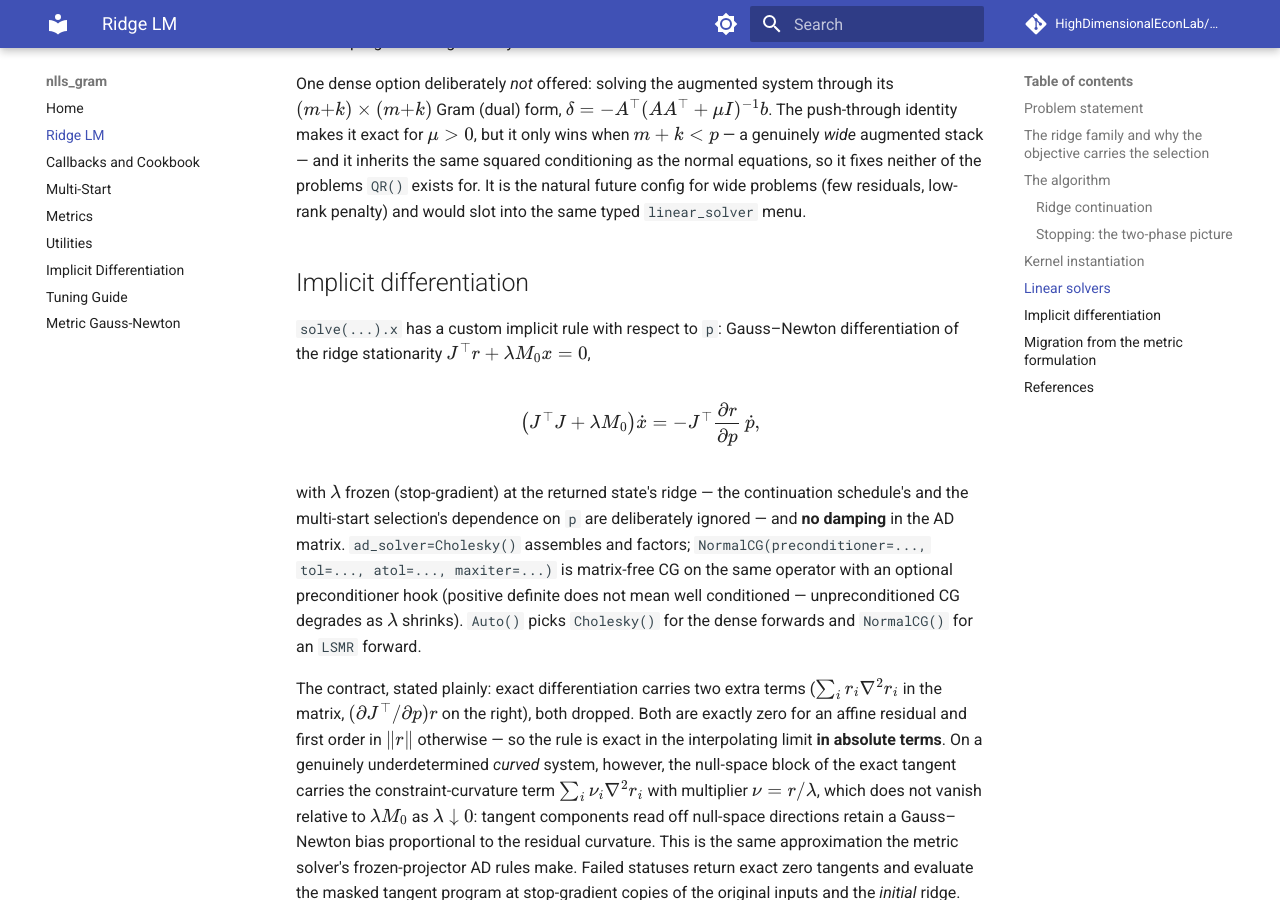
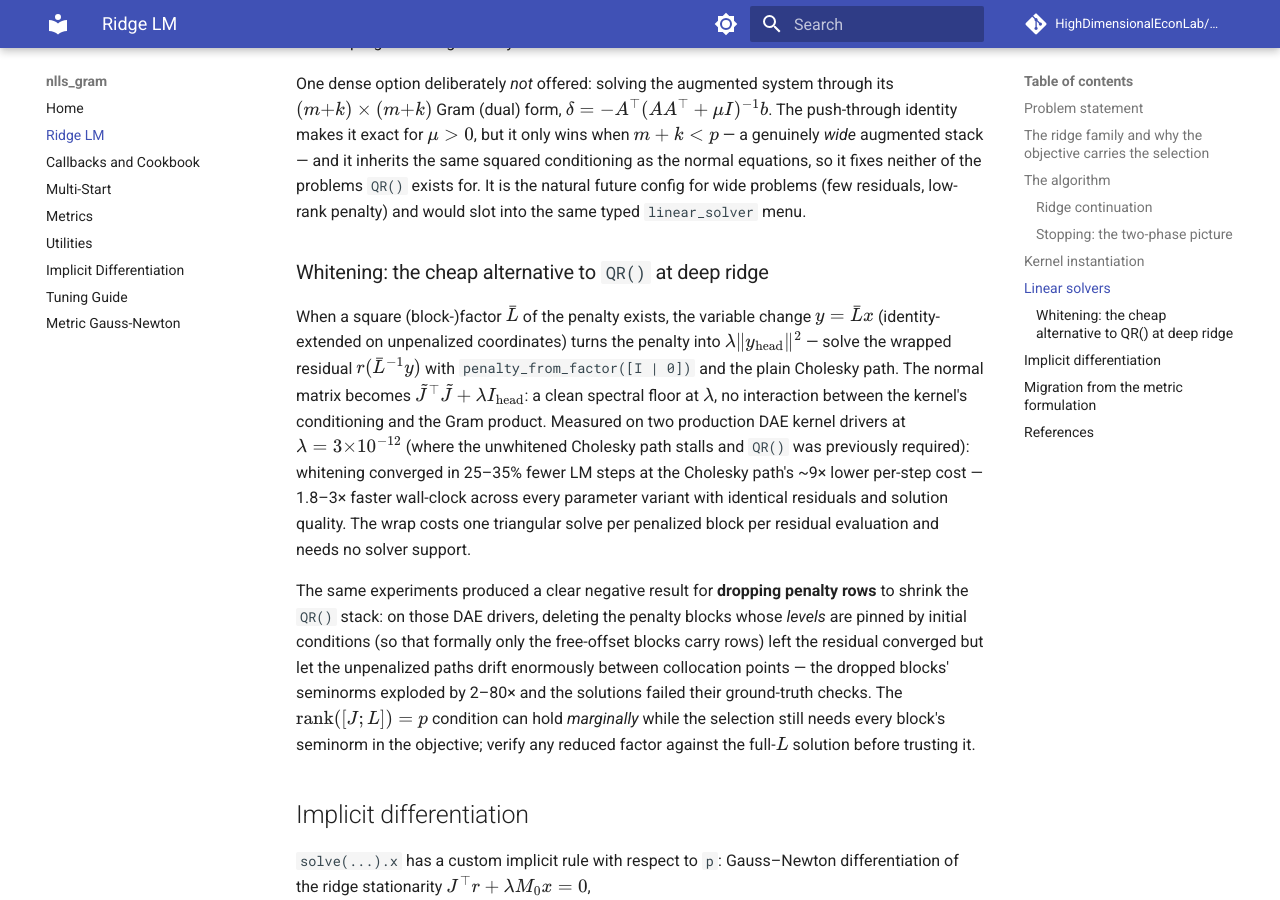
Before and after one commit to HighDimensionalEconLab/nlls_gram, an MkDocs documentation site: the page built from docs/ridge_lm.md, in a window 1280 px wide and 900 px high, scrolled down 5872 px. Built offline with MkDocs 1.6.1 and Material for MkDocs 9.7.7, drawn with Linux system fonts in a browser that asks for light colours; comment, search, counter and statistics services are not loaded.

Commit message:
docs: whitening and reduced-L experiment findings
Measured on the two production DAE kernel drivers at ridge ~ 3e-12:
whitening the penalty (y = Lbar x, identity-with-pad factor, cholesky
path) beats the QR path 1.8-3x wall-clock with identical quality across
every variant, while dropping formally redundant penalty rows leaves the
residual converged but lets the unpenalized paths drift -- rank([J;L])=p
can hold marginally while the selection still needs every block's
seminorm. Documented under Linear solvers.

Co-Authored-By: Mecha Perla (Claude) <noreply@anthropic.com>
Claude-Session: https://claude.ai/code/session_01MiSD8UMTnrBK1XXfXnYBdM

```diff
--- a/docs/ridge_lm.md
+++ b/docs/ridge_lm.md
@@ -287,6 +287,34 @@ conditioning as the normal equations, so it fixes neither of the problems
 residuals, low-rank penalty) and would slot into the same typed
 `linear_solver` menu.
 
+### Whitening: the cheap alternative to `QR()` at deep ridge
+
+When a square (block-)factor \(\bar L\) of the penalty exists, the
+variable change \(y = \bar L x\) (identity-extended on unpenalized
+coordinates) turns the penalty into \(\lambda\|y_{\text{head}}\|^2\) —
+solve the wrapped residual \(r(\bar L^{-1} y)\) with
+`penalty_from_factor([I | 0])` and the plain Cholesky path. The normal
+matrix becomes \(\tilde J^\top \tilde J + \lambda I_{\text{head}}\): a
+clean spectral floor at \(\lambda\), no interaction between the kernel's
+conditioning and the Gram product. Measured on two production DAE kernel
+drivers at \(\lambda = 3{\times}10^{-12}\) (where the unwhitened Cholesky
+path stalls and `QR()` was previously required): whitening converged in
+25–35% fewer LM steps at the Cholesky path's ~9× lower per-step cost —
+1.8–3× faster wall-clock across every parameter variant with identical
+residuals and solution quality. The wrap costs one triangular solve per
+penalized block per residual evaluation and needs no solver support.
+
+The same experiments produced a clear negative result for **dropping
+penalty rows** to shrink the `QR()` stack: on those DAE drivers, deleting
+the penalty blocks whose *levels* are pinned by initial conditions (so
+that formally only the free-offset blocks carry rows) left the residual
+converged but let the unpenalized paths drift enormously between
+collocation points — the dropped blocks' seminorms exploded by 2–80×
+and the solutions failed their ground-truth checks. The
+\(\operatorname{rank}([J;L]) = p\) condition can hold *marginally* while
+the selection still needs every block's seminorm in the objective; verify
+any reduced factor against the full-\(L\) solution before trusting it.
+
 ## Implicit differentiation
 
 `solve(...).x` has a custom implicit rule with respect to `p`: Gauss–Newton
```
